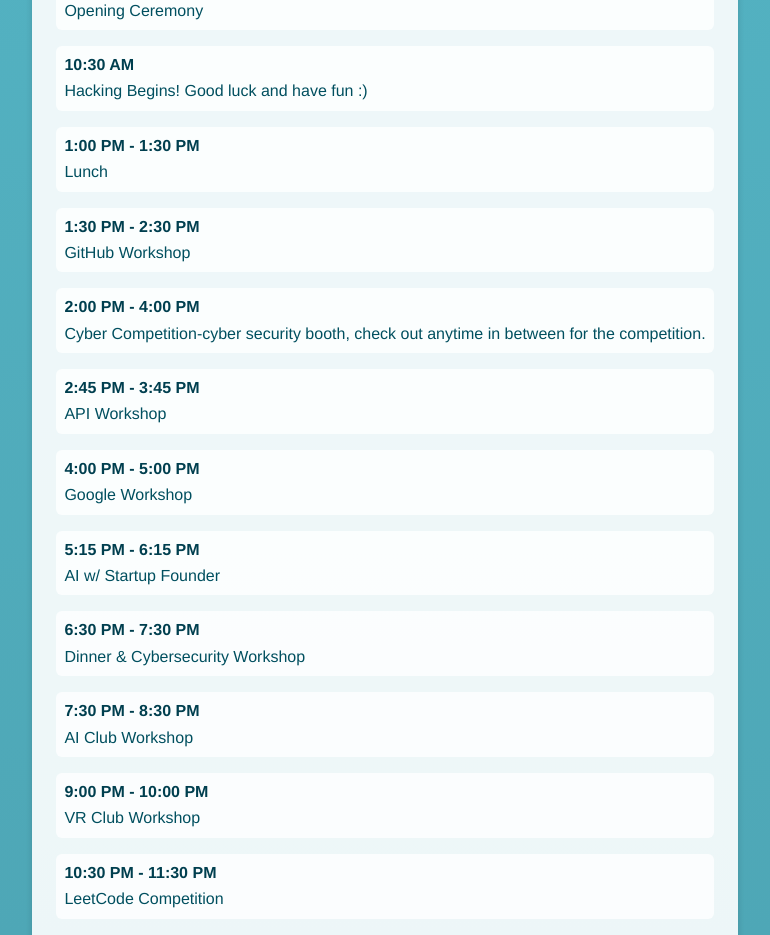
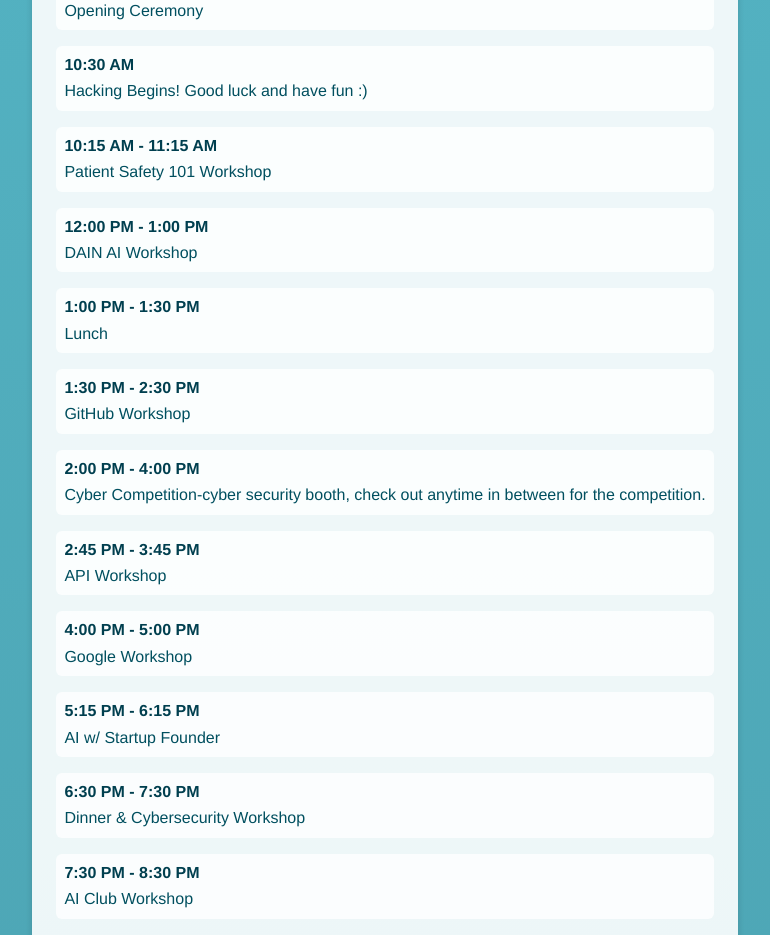
Before and after one commit to bryanmax9/beachhacks2025, a Next.js app: page / in a window 1280 px wide. Shown: the part 1420-2355 px from the top of the page, without its empty margins (255-1025 px from the left). Built offline with nearby package versions, Linux system fonts and the light colour scheme; no server answers; a web font is replaced by a local one.

Commit message:
added some workshops

```diff
--- a/src/app/(landing)/_components/schedule.tsx
+++ b/src/app/(landing)/_components/schedule.tsx
@@ -1,4 +1,3 @@
-
 import React from "react";
 import "./schedule.css";
 
@@ -12,9 +11,22 @@ const scheduleData = [
         time: "10:30 AM",
         description: "Hacking Begins! Good luck and have fun :)",
       },
+      {
+        time: "10:15 AM - 11:15 AM",
+        description: "Patient Safety 101 Workshop",
+      },
+      {
+        time: "12:00 PM - 1:00 PM",
+        description: "DAIN AI Workshop",
+      },
+
       { time: "1:00 PM - 1:30 PM", description: "Lunch" },
       { time: "1:30 PM - 2:30 PM", description: "GitHub Workshop" },
-      { time: "2:00 PM - 4:00 PM", description: "Cyber Competition-cyber security  booth, check out anytime in between for the competition." },
+      {
+        time: "2:00 PM - 4:00 PM",
+        description:
+          "Cyber Competition-cyber security  booth, check out anytime in between for the competition.",
+      },
       { time: "2:45 PM - 3:45 PM", description: "API Workshop" },
       { time: "4:00 PM - 5:00 PM", description: "Google Workshop" },
       { time: "5:15 PM - 6:15 PM", description: "AI w/ Startup Founder" },
```
